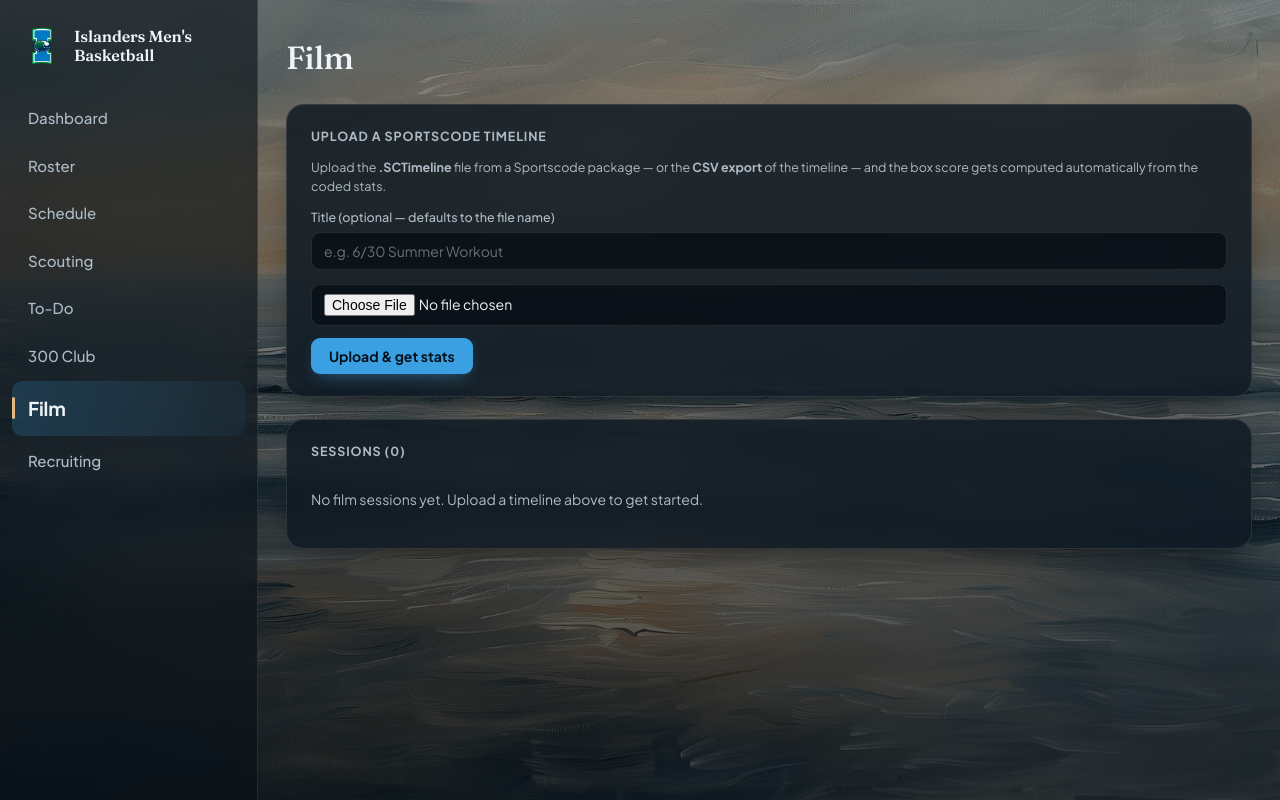
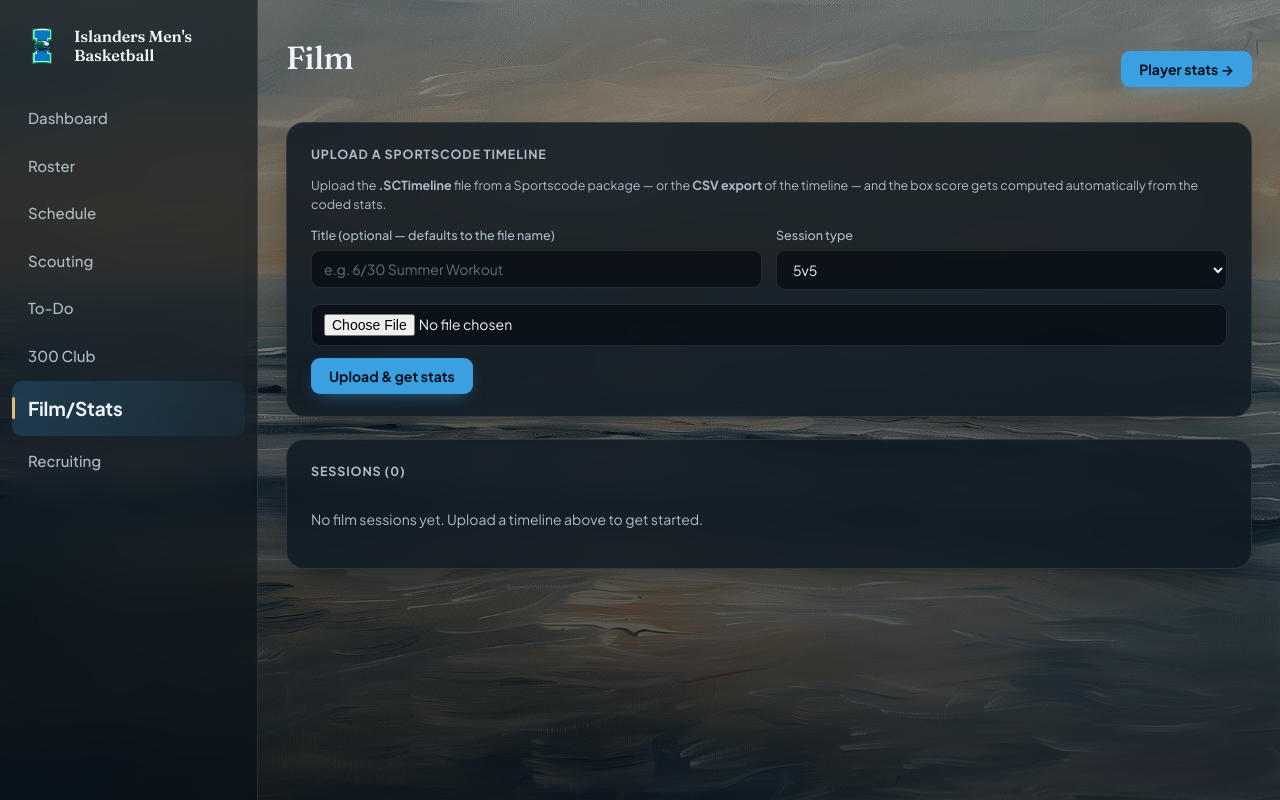
Before and after one commit to nateree007-bit/team-ops, a FastAPI app: page /film in a window 1280 px wide. Run offline with FastAPI, Linux system fonts and the light colour scheme; data that the repository does not hold is empty.

Commit message:
Film/Stats: session types and a player stats page with click-to-video
Sessions get a 5v5 / 3v3 / Other label (set at upload, editable with
title/date, shown on the list). New /film/stats page aggregates every
coded session per player: totals and per-game averages, filterable by
type, with GP = sessions played. Clicking any stat lists the sessions
it came from; each chip deep-links to /film/{id}?player=&stat= which
auto-opens that player's clips and starts playback when the YouTube
player is ready. Sidebar tab renamed Film/Stats.

Co-Authored-By: Claude Fable 5 <noreply@anthropic.com>

```diff
--- a/app/db.py
+++ b/app/db.py
@@ -80,6 +80,7 @@ CREATE TABLE IF NOT EXISTS film_sessions (
     id INTEGER PRIMARY KEY AUTOINCREMENT,
     title TEXT NOT NULL,
     session_date TEXT,
+    session_type TEXT,
     source_file TEXT,
     video_url TEXT,
     video_kind TEXT,
@@ -157,6 +158,8 @@ def init_db():
         if "video_url" not in film_columns:
             conn.execute("ALTER TABLE film_sessions ADD COLUMN video_url TEXT")
             conn.execute("ALTER TABLE film_sessions ADD COLUMN video_kind TEXT")
+        if "session_type" not in film_columns:
+            conn.execute("ALTER TABLE film_sessions ADD COLUMN session_type TEXT")
         film_event_columns = {row["name"] for row in conn.execute("PRAGMA table_info(film_events)")}
         if "part" not in film_event_columns:
             conn.execute("ALTER TABLE film_events ADD COLUMN part INTEGER NOT NULL DEFAULT 1")
--- a/app/main.py
+++ b/app/main.py
@@ -947,6 +947,14 @@ def _fmt_clip_time(t) -> str:
     return f"{h}:{m:02d}:{s:02d}" if h else f"{m}:{s:02d}"
 
 
+FILM_SESSION_TYPES = ("5v5", "3v3", "other")
+
+
+def _norm_session_type(v: str):
+    v = (v or "").strip().lower()
+    return v if v in FILM_SESSION_TYPES else None
+
+
 def _parse_sctimeline(raw: bytes):
     """Parse a .SCTimeline (JSON) export. Returns (session_date, events)
     where events are dicts of player/event/start/end for stat labels only."""
@@ -1146,8 +1154,92 @@ def list_film(request: Request):
     )
 
 
+_FILM_STAT_KEYS = [
+    "pts", "fgm", "fga", "threes_made", "threes_att", "ft_made", "ft_att",
+    "oreb", "dreb", "reb", "ast", "stl", "blk", "to",
+]
+
+
+@app.get("/film/stats")
+def film_player_stats(request: Request, type: str = ""):
+    t = _norm_session_type(type) or ""
+    conn = db.get_connection()
+    sessions = [
+        dict(s)
+        for s in conn.execute(
+            """SELECT id, title, session_date, session_type FROM film_sessions
+               ORDER BY (session_date IS NULL), session_date DESC, created_at DESC"""
+        )
+    ]
+    for s in sessions:
+        s["type"] = _norm_session_type(s["session_type"]) or "other"
+    type_counts = {k: sum(1 for s in sessions if s["type"] == k) for k in FILM_SESSION_TYPES}
+    if t:
+        sessions = [s for s in sessions if s["type"] == t]
+
+    all_rows = []
+    for s in sessions:
+        kept, _ = _load_film_events(conn, s["id"])
+        for r in kept:
+            r["session_id"] = s["id"]
+            all_rows.append(r)
+    conn.close()
+
+    # Spelling can differ between sessions ("cedric" fixed in one, not
+    # another) — canonicalize across all of them so one player is one line.
+    canonical: dict[str, str] = {}
+    for r in all_rows:
+        low = r["player"].strip().lower()
+        if low not in canonical or (canonical[low].islower() and not r["player"].islower()):
+            canonical[low] = r["player"].strip()
+    for r in all_rows:
+        r["player"] = canonical[r["player"].strip().lower()]
+
+    lines, totals = _film_box_score(all_rows)
+
+    games = {}
+    counts: dict[str, dict] = {}
+    for r in all_rows:
+        games.setdefault(r["player"], set()).add(r["session_id"])
+        per = counts.setdefault(r["player"], {}).setdefault(str(r["session_id"]), {})
+        per[r["event"]] = per.get(r["event"], 0) + 1
+    for l in lines:
+        l["gp"] = len(games.get(l["player"], ()))
+        for k in _FILM_STAT_KEYS:
+            l["avg_" + k] = round(l[k] / l["gp"], 1) if l["gp"] else 0
+    totals["gp"] = len({r["session_id"] for r in all_rows})
+    for k in _FILM_STAT_KEYS:
+        totals["avg_" + k] = round(totals[k] / totals["gp"], 1) if totals["gp"] else 0
+    avg_lines = sorted(lines, key=lambda x: (-x["avg_pts"], x["player"].lower()))
+
+    sessions_meta = {
+        str(s["id"]): {
+            "label": ((s["session_date"] + " · ") if s["session_date"] else "") + s["title"],
+        }
+        for s in sessions
+    }
+    return templates.TemplateResponse(
+        request,
+        "film_stats.html",
+        {
+            "lines": lines,
+            "avg_lines": avg_lines,
+            "totals": totals,
+            "type_filter": t,
+            "type_counts": type_counts,
+            "session_count": len(sessions),
+            "stats_json": json.dumps({"sessions": sessions_meta, "counts": counts}).replace(
+                "</", "<\\/"
+            ),
+            "active": "film",
+        },
+    )
+
+
 @app.post("/film/upload")
-async def upload_film(title: str = Form(""), file: UploadFile = File(...)):
+async def upload_film(
+    title: str = Form(""), session_type: str = Form(""), file: UploadFile = File(...)
+):
     raw = await file.read()
     try:
         title_hint, session_date, events = _parse_film_file(file.filename, raw)
@@ -1162,8 +1254,8 @@ async def upload_film(title: str = Form(""), file: UploadFile = File(...)):
     clean_title = title.strip() or title_hint or (file.filename or "Untitled session").rsplit(".", 1)[0]
     conn = db.get_connection()
     cur = conn.execute(
-        "INSERT INTO film_sessions (title, session_date, source_file) VALUES (?, ?, ?)",
-        (clean_title, session_date, file.filename),
+        "INSERT INTO film_sessions (title, session_date, session_type, source_file) VALUES (?, ?, ?, ?)",
+        (clean_title, session_date, _norm_session_type(session_type), file.filename),
     )
     session_id = cur.lastrowid
     for e in events:
@@ -1208,7 +1300,12 @@ async def upload_film_part(session_id: int, file: UploadFile = File(...)):
 
 
 @app.post("/film/{session_id}/edit")
-def edit_film_session(session_id: int, title: str = Form(""), session_date: str = Form("")):
+def edit_film_session(
+    session_id: int,
+    title: str = Form(""),
+    session_date: str = Form(""),
+    session_type: str = Form(""),
+):
     title = title.strip()
     session_date = session_date.strip()
     if session_date:
@@ -1220,8 +1317,8 @@ def edit_film_session(session_id: int, title: str = Form(""), session_date: str
     if title:
         conn.execute("UPDATE film_sessions SET title = ? WHERE id = ?", (title, session_id))
     conn.execute(
-        "UPDATE film_sessions SET session_date = ? WHERE id = ?",
-        (session_date or None, session_id),
+        "UPDATE film_sessions SET session_date = ?, session_type = ? WHERE id = ?",
+        (session_date or None, _norm_session_type(session_type), session_id),
     )
     conn.commit()
     conn.close()
@@ -1336,7 +1433,7 @@ def set_film_video(session_id: int, url: str = Form(""), part: int = Form(1)):
 
 
 @app.get("/film/{session_id}")
-def film_detail(request: Request, session_id: int):
+def film_detail(request: Request, session_id: int, player: str = "", stat: str = ""):
     conn = db.get_connection()
     session = conn.execute(
         "SELECT * FROM film_sessions WHERE id = ?", (session_id,)
@@ -1397,6 +1494,7 @@ def film_detail(request: Request, session_id: int):
             "totals": totals,
             "clips_json": json.dumps(clips).replace("</", "<\\/"),
             "has_clips": bool(clips),
+            "auto_clip_json": json.dumps({"player": player, "stat": stat} if stat else None).replace("</", "<\\/"),
             "dup_pending": dup_pending,
             "dup_resolved": dup_resolved,
             "parts": parts,
--- a/app/static/style.css
+++ b/app/static/style.css
@@ -943,7 +943,10 @@ tr.past td { opacity: .45; }
 
 button.clip-chip { cursor: pointer; }
 
-button.clip-chip:hover {
+a.clip-chip { text-decoration: none; cursor: pointer; }
+
+button.clip-chip:hover,
+a.clip-chip:hover {
   color: var(--text);
   border-color: var(--glass-border-strong);
 }
--- a/app/templates/base.html
+++ b/app/templates/base.html
@@ -23,7 +23,7 @@
         <a href="/scouting" class="{{ 'active' if active == 'scouting' }}">Scouting</a>
         <a href="/tasks" class="{{ 'active' if active == 'tasks' }}">To-Do</a>
         <a href="/threehundred" class="{{ 'active' if active == 'threehundred' }}">300 Club</a>
-        <a href="/film" class="{{ 'active' if active == 'film' }}">Film</a>
+        <a href="/film" class="{{ 'active' if active == 'film' }}">Film/Stats</a>
         <a href="/recruiting" class="{{ 'active' if active == 'recruiting' }}">Recruiting</a>
       </div>
     </nav>
--- a/app/templates/film.html
+++ b/app/templates/film.html
@@ -1,7 +1,10 @@
 {% extends "base.html" %}
 {% block title %}Film · Team Ops{% endblock %}
 {% block content %}
-<h1>Film</h1>
+<div class="actions-row">
+  <h1>Film</h1>
+  <a href="/film/stats"><button type="button">Player stats &rarr;</button></a>
+</div>
 
 <div class="panel">
   <h3>Upload a Sportscode timeline</h3>
@@ -9,6 +12,13 @@
   <form method="post" action="/film/upload" enctype="multipart/form-data">
     <div class="form-grid">
       <div><label>Title (optional — defaults to the file name)</label><input name="title" placeholder="e.g. 6/30 Summer Workout"></div>
+      <div><label>Session type</label>
+        <select name="session_type">
+          <option value="5v5">5v5</option>
+          <option value="3v3">3v3</option>
+          <option value="other">Other</option>
+        </select>
+      </div>
     </div>
     <input type="file" name="file" accept=".SCTimeline,.csv,application/json,text/csv" required>
     <div style="margin-top:12px"><button type="submit">Upload &amp; get stats</button></div>
@@ -19,10 +29,11 @@
   <h3>Sessions ({{ sessions|length }})</h3>
   {% if sessions %}
   <table>
-    <tr><th>Date</th><th>Title</th><th>Coded events</th><th>Video</th></tr>
+    <tr><th>Date</th><th>Type</th><th>Title</th><th>Coded events</th><th>Video</th></tr>
     {% for s in sessions %}
     <tr onclick="location.href='/film/{{ s.id }}'" style="cursor:pointer">
       <td>{{ s.session_date or '—' }}</td>
+      <td>{{ (s.session_type or 'other')|capitalize if (s.session_type or 'other') == 'other' else s.session_type }}</td>
       <td>{{ s.title }}{% if s.part_count > 1 %} <span class="small">· {{ s.part_count }} parts</span>{% endif %}{% if s.pending_dupes %} <span class="small" style="color:var(--warn)">⚠ {{ s.pending_dupes }} to review</span>{% endif %}</td>
       <td>{{ s.event_count }}</td>
       <td>{% if s.video_count %}🎥 {% if s.video_count > 1 %}{{ s.video_count }} attached{% else %}attached{% endif %}{% else %}<span class="small" style="color:var(--warn)">none yet</span>{% endif %}</td>
```
Also changed, not shown: app/templates/film_detail.html (+16 -2 lines), app/templates/film_stats.html (added, +169 -0 lines).
